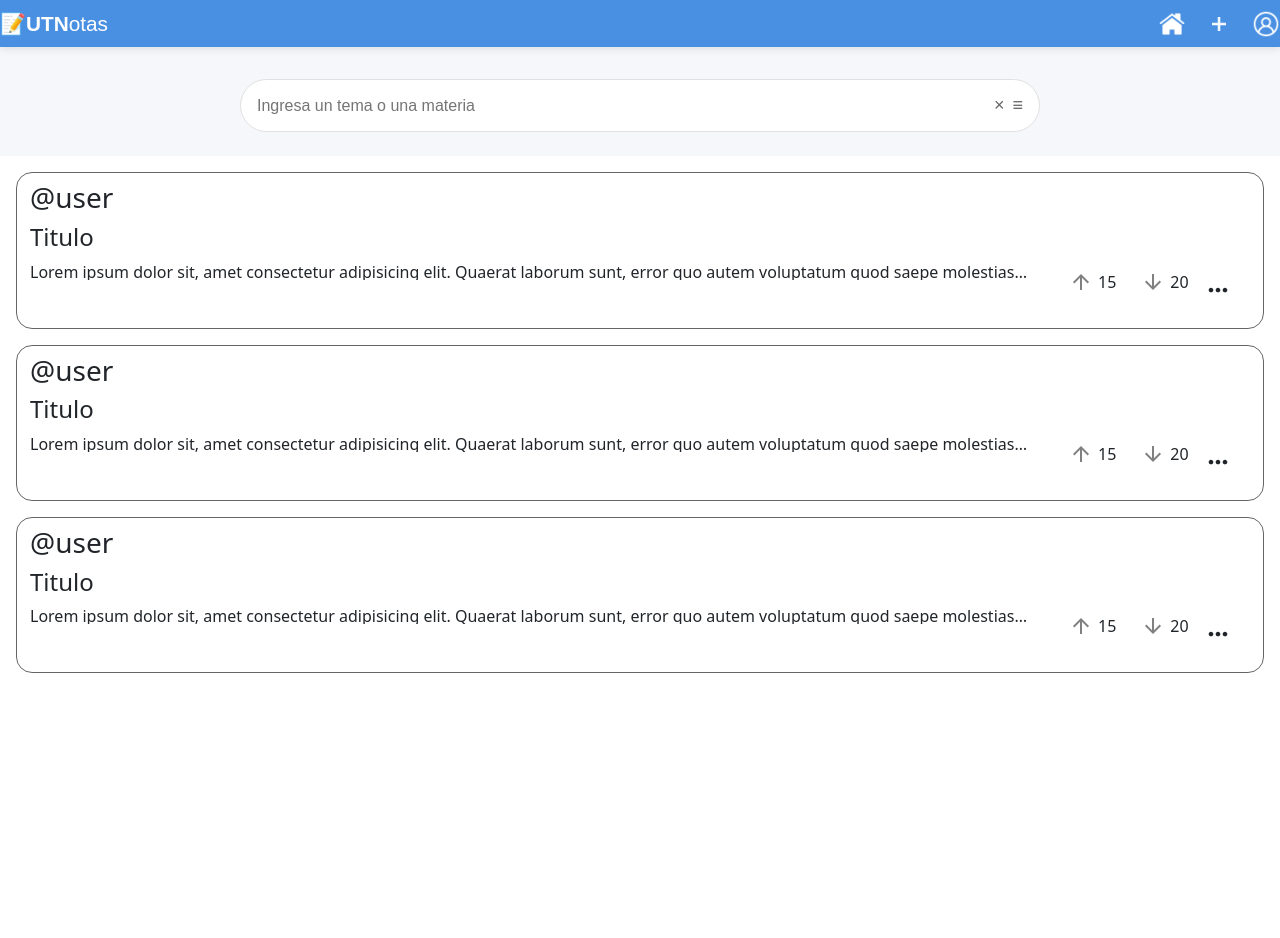
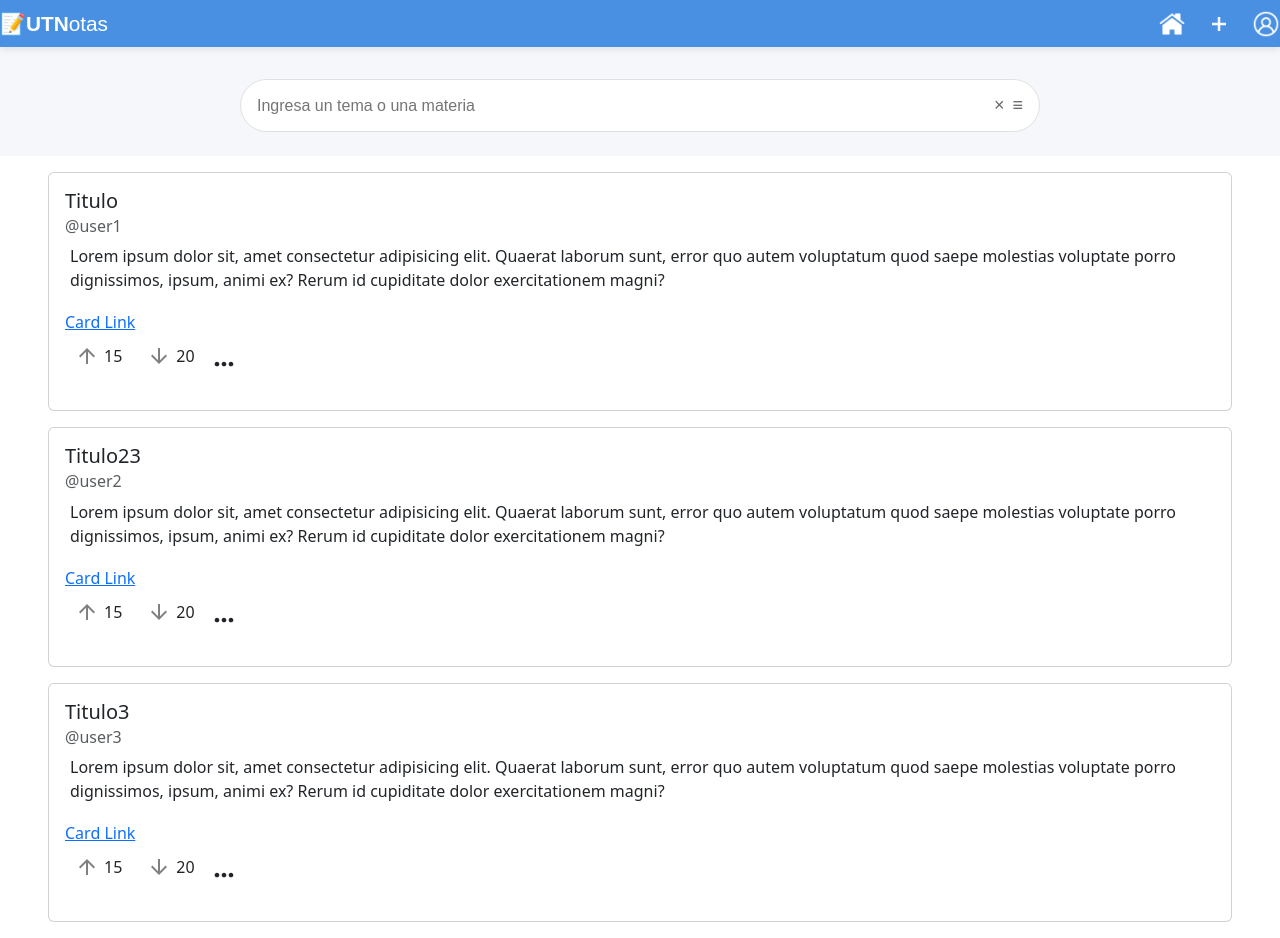
Before and after one commit to colosoler/UTN-DS25-Grupo-2-, a React (Vite) app in the folder Maquetacion/: page /result in a window 1280 px wide. Before the commit the page ends 800 px from the top, so only its background shows below. Built offline with nearby package versions, Linux system fonts and the light colour scheme.

Commit message:
utilizo bootstrap para los resultados de SearchResultApp

```diff
--- a/Maquetacion/src/Apps/SearchResultApp.jsx
+++ b/Maquetacion/src/Apps/SearchResultApp.jsx
@@ -1,22 +1,22 @@
 import { Searchbar } from '../Components/Searchbar.jsx'
-import { Result } from './../Components/Result.jsx'
+import { Result } from './../Components/Result.jsx';
 import './styles/SearchResultApp.css';
 
 const results = [
-  { user: 'user',
+  { user: 'user1',
     title: 'Titulo',
     description:'Lorem ipsum dolor sit, amet consectetur adipisicing elit. Quaerat laborum sunt, error quo autem voluptatum quod saepe molestias voluptate porro dignissimos, ipsum, animi ex? Rerum id cupiditate dolor exercitationem magni?',
     upvotes: 15,
     downvotes:20
   },
-  { user: 'user',
-    title: 'Titulo',
+  { user: 'user2',
+    title: 'Titulo23',
     description:'Lorem ipsum dolor sit, amet consectetur adipisicing elit. Quaerat laborum sunt, error quo autem voluptatum quod saepe molestias voluptate porro dignissimos, ipsum, animi ex? Rerum id cupiditate dolor exercitationem magni?',
     upvotes: 15,
     downvotes:20
   },
-  { user: 'user',
-    title: 'Titulo',
+  { user: 'user3',
+    title: 'Titulo3',
     description:'Lorem ipsum dolor sit, amet consectetur adipisicing elit. Quaerat laborum sunt, error quo autem voluptatum quod saepe molestias voluptate porro dignissimos, ipsum, animi ex? Rerum id cupiditate dolor exercitationem magni?',
     upvotes: 15,
     downvotes:20
@@ -31,7 +31,7 @@ export const SearchResultApp = () => {
         <section id='results'>
           <div className="results-list">
             {results.map(result => (
-              <Result key={result.user} result={result}></Result>
+              <Result key={result.user + result.title} result={result}></Result>
             ))}
           </div>
         </section>
--- a/Maquetacion/src/Components/Navbar.jsx
+++ b/Maquetacion/src/Components/Navbar.jsx
@@ -1,4 +1,5 @@
 import './styles/Navbar.css';
+import { Link } from 'react-router-dom';
 
 export const Navbar = () => {
   return (
@@ -7,7 +8,7 @@ export const Navbar = () => {
         <span>📝<strong>UTN</strong>otas</span>
       </div>
       <div className="navbar-icons">
-        <img src="./images/hogar.png" alt="Inicio"/>
+        <Link to="/home"><img src="./images/hogar.png" alt="Inicio"/></Link>
         <img src="./images/plus-pequeno.png" alt="Agregar contenido"/>
         <img src="./images/avatar.png" alt="Perfil"/>
       </div>
--- a/Maquetacion/src/Components/Result.jsx
+++ b/Maquetacion/src/Components/Result.jsx
@@ -1,71 +1,17 @@
 import './styles/Result.css';
-import { MdArrowUpward, MdArrowDownward, MdMoreHoriz } from 'react-icons/md';
-import { useState } from 'react';
+import Card from 'react-bootstrap/Card';
+import {Vote} from './Vote.jsx';
 
-export const Result = ({ result }) => {
-  const [upvoted, setUpvoted] = useState(false);
-  const [upvotes, setUpvotes] = useState(result.upvotes);
-  const [downvoted, setDownvoted] = useState(false);
-  const [downvotes, setDownvotes] = useState(result.downvotes);
-
-  const handleUpvote = () => {
-    if (upvoted) {
-      setUpvoted(false);
-      setUpvotes(upvotes - 1);
-    } else {
-      setUpvoted(true);
-      setUpvotes(upvotes + 1);
-      if (downvoted) {
-        setDownvoted(false);
-        setDownvotes(downvotes - 1);
-      }
-    }
-  };
-
-  const handleDownvote = () => {
-    if (downvoted) {
-      setDownvoted(false);
-      setDownvotes(downvotes - 1);
-    } else {
-      setDownvoted(true);
-      setDownvotes(downvotes + 1);
-      if (upvoted) {
-        setUpvoted(false);
-        setUpvotes(upvotes - 1);
-      }
-    }
-  };
-
+export const Result = ({result}) => {
   return (
-    <>
-    <section className='result'>
-      <h3>@{result.user}</h3>
-      <h4>{result.title}</h4>
-      <article>
-      <p className='description'>{result.description}</p>
-      <div className='buttons'>
-        <div
-          id='upvote'
-          className={`upvote ${upvoted ? 'active' : ''}`}
-          onClick={handleUpvote}
-          style={{ cursor: 'pointer' }}
-        >
-          <MdArrowUpward />
-          <p>{upvotes}</p>
-        </div>
-        <div
-        id='downvote'
-          className={`downvote ${downvoted ? 'active' : ''}`}
-          onClick={handleDownvote}
-          style={{ cursor: 'pointer' }}
-        >
-          <MdArrowDownward />
-          <p>{downvotes}</p>
-        </div>
-        <MdMoreHoriz />
-      </div>
-      </article>
-    </section>
-    </>
+    <Card>
+      <Card.Body>
+        <Card.Title>{result.title}</Card.Title>
+        <Card.Subtitle className="mb-2 text-muted">@{result.user}</Card.Subtitle>
+        <Card.Text>{result.description}</Card.Text>
+        <Card.Link href="#">Card Link</Card.Link>
+        <Vote key={result.upvotes + result.downvotes} result={result} ></Vote>
+      </Card.Body>
+    </Card>
   );
-};
+}
--- a/Maquetacion/src/Components/Searchbar.jsx
+++ b/Maquetacion/src/Components/Searchbar.jsx
@@ -1,8 +1,16 @@
+import { useNavigate } from 'react-router-dom';
 import './styles/Searchbar.css';
 
 export const Searchbar = () => {
+  const navigate = useNavigate();
+
+  const handleKeyDown = (e) => {
+    if (e.key === 'Enter') {
+      navigate('/search');
+    }
+  };
+
   return (
-
     <div className="searchbar-container">
       <label className="search-label"></label>
       <div className="search-wrapper">
@@ -10,6 +18,7 @@ export const Searchbar = () => {
           type="text"
           placeholder="Ingresa un tema o una materia"
           className="search-input"
+          onKeyDown={handleKeyDown}
         />
         <button className="clear-btn" title="Borrar">×</button>
         <button className="menu-btn" title="Menú">≡</button>
--- /dev/null
+++ b/Maquetacion/src/Components/Vote.jsx
@@ -0,0 +1,66 @@
+import { MdArrowUpward, MdArrowDownward, MdMoreHoriz } from 'react-icons/md';
+import { useState } from 'react';
+import './styles/Vote.css';
+export const Vote = ({ result }) => {
+    const [upvoted, setUpvoted] = useState(false);
+    const [upvotes, setUpvotes] = useState(result.upvotes);
+    const [downvoted, setDownvoted] = useState(false);
+    const [downvotes, setDownvotes] = useState(result.downvotes);
+
+    const handleUpvote = () => {
+        if (upvoted) {
+          setUpvoted(false);
+          setUpvotes(upvotes - 1);
+        } else {
+            setUpvoted(true);
+            setUpvotes(upvotes + 1);
+          if (downvoted) {
+            setDownvoted(false);
+            setDownvotes(downvotes - 1);
+          }
+        }
+      };
+
+    const handleDownvote = () => {
+      if (downvoted) {
+        setDownvoted(false);
+        setDownvotes(downvotes - 1);
+      } else {
+        setDownvoted(true);
+        setDownvotes(downvotes + 1);
+        if (upvoted) {
+          setUpvoted(false);
+          setUpvotes(upvotes - 1);
+        }
+      }
+    };
+    return (
+        <>
+            <article>
+            <div className='buttons'>
+            <div
+                id='upvote'
+                className={`upvote ${upvoted ? 'active' : ''}`}
+                onClick={handleUpvote}
+                style={{ cursor: 'pointer' }}
+            >
+                <MdArrowUpward />
+                <p>{upvotes}</p>
+            </div>
+            <div
+            id='downvote'
+                className={`downvote ${downvoted ? 'active' : ''}`}
+                onClick={handleDownvote}
+                style={{ cursor: 'pointer' }}
+            >
+                <MdArrowDownward />
+                <p>{downvotes}</p>
+            </div>
+            <MdMoreHoriz />
+            </div>
+            </article>
+        </>
+    );
+};
+
+export default Vote;
--- a/Maquetacion/src/Components/styles/Result.css
+++ b/Maquetacion/src/Components/styles/Result.css
@@ -1,70 +1,15 @@
-.upvote svg,
-.downvote svg,
-.options svg {
-  font-size: 24px;
-  color: gray;
-  transition: color 0.2s ease;
-  cursor: pointer;
-}
-
-.upvote.active svg {
-  color: blue;
-}
-
-.downvote.active svg {
-  color: red;
-}
-
-p, h3, h4{
-  margin: 5px;
-}
-
-.description{
-  height: 20px;
-  width: 80vw;
+.card-text{
+  height: 50px;
   overflow: hidden;
   text-overflow: ellipsis;
   display: -webkit-box;
-  -webkit-line-clamp: 1; /* número de líneas que querés mostrar */
+  -webkit-line-clamp: 2; /* número de líneas que querés mostrar */
   -webkit-box-orient: vertical;
 }
 
-article{
-  display: flex;
-  flex-direction: row;
+.card{
+  border: 1px solid var(--border-color);
+  border-radius: 1em;
+  margin: 1em 3em;
+  height: 20vh;
 }
-
-img {
-  width: 20px;
-  height: 20px;
-}
-
-.buttons{
-  display: flex;
-  flex-direction: row;
-  align-items: center;
-}
-
-.buttons svg:last-child {
-  font-size: 28px;
-  cursor: pointer;
-}
-
-.result{
-  border: 1px solid var(--secondary-text-color);
-  margin: 1em;
-  padding: .5em;
-  border-radius: 1em;
-}
-
-#upvote{
-  display: flex;
-  flex-direction: row;
-  margin: 10px;
-}
-
-#downvote{
-  display: flex;
-  flex-direction: row;
-  margin: 10px;
-}
--- /dev/null
+++ b/Maquetacion/src/Components/styles/Vote.css
@@ -0,0 +1,48 @@
+.upvote svg,
+.downvote svg,
+.options svg {
+  font-size: 24px;
+  color: gray;
+  transition: color 0.2s ease;
+  cursor: pointer;
+}
+
+.upvote.active svg {
+  color: blue;
+}
+
+.downvote.active svg {
+  color: red;
+}
+
+p, h3, h4{
+  margin: 5px;
+}
+
+article{
+  display: flex;
+  flex-direction: row;
+}
+
+.buttons{
+  display: flex;
+  flex-direction: row;
+  align-items: center;
+}
+
+.buttons svg:last-child {
+  font-size: 28px;
+  cursor: pointer;
+}
+
+#upvote{
+  display: flex;
+  flex-direction: row;
+  margin: 10px;
+}
+
+#downvote{
+  display: flex;
+  flex-direction: row;
+  margin: 10px;
+}
```
